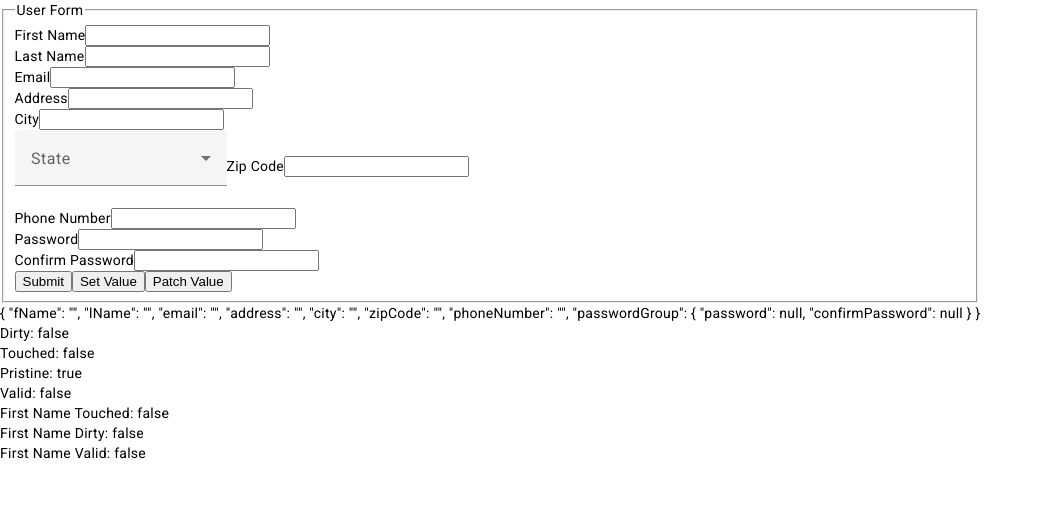
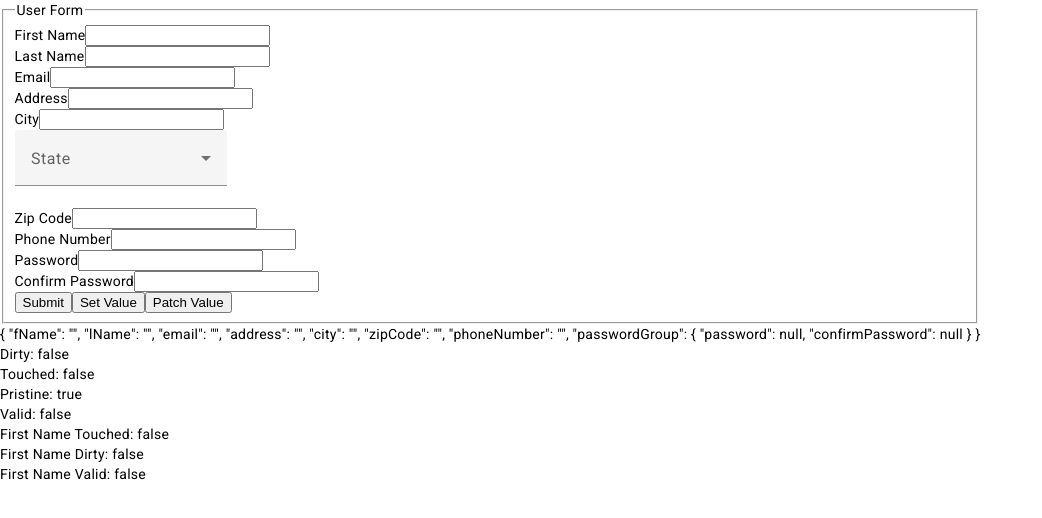
Before and after one commit to Brand0nLe/formspractice, an Angular app: page /userform in a window 1280 px wide. Shown: the top 518 px of the page, without its empty margins (0-1042 px from the left). Built offline with nearby package versions, Linux system fonts and the light colour scheme.

Commit message:
moved zip code into the correct div

```diff
--- a/src/app/userform/userform.component.html
+++ b/src/app/userform/userform.component.html
@@ -47,7 +47,6 @@
           formControlName="city"
         />
       </div>
-      <div class="form-group">
 
 
 
@@ -110,7 +109,7 @@
 
 
 
-
+        <div class="form-group">
         <label for="zipCode">Zip Code</label>
         <input
           type="text"
```
Also changed, not shown: src/app/userform/userform.component.ts (+32 -0 lines).
